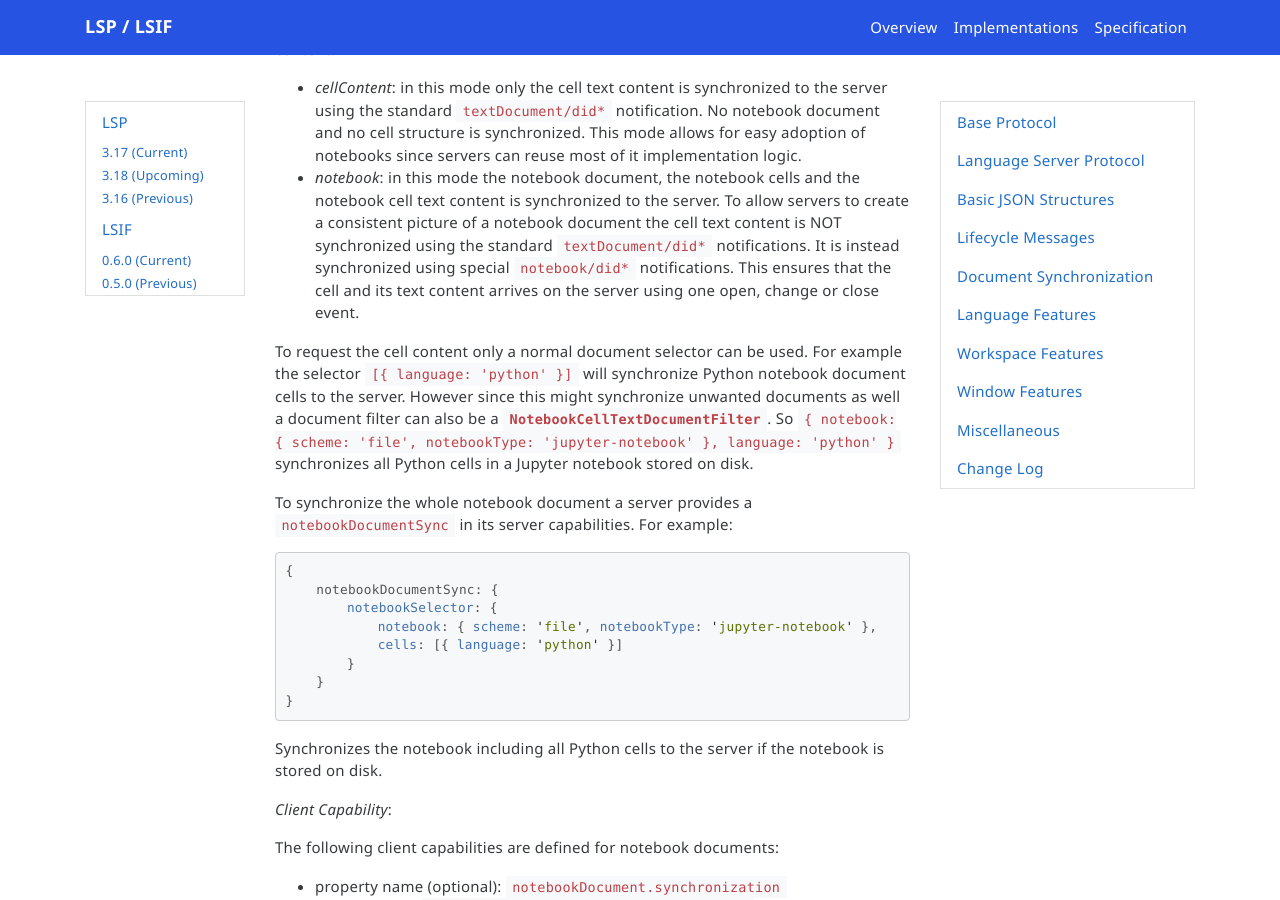
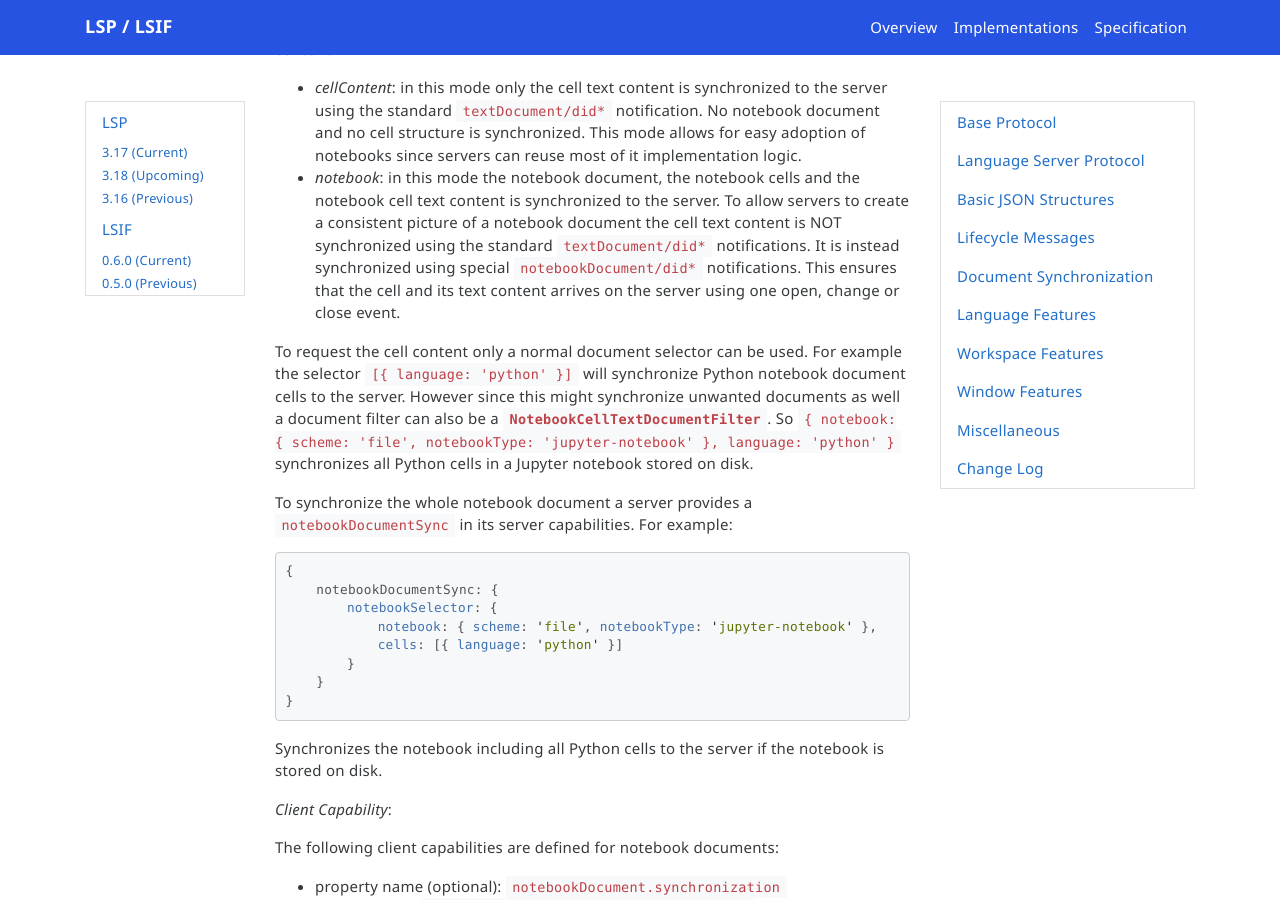
Before and after one commit to microsoft/language-server-protocol, a Jekyll site: the page built from _specifications/lsp/3.17/specification.md, in a window 1280 px wide and 900 px high, scrolled down 77254 px. Built offline with Jekyll 4.4.1, drawn with Linux system fonts in a browser that asks for light colours; nearby versions of some CDN libraries; emoji names are drawn with the system emoji font; comment, search, counter and statistics services are not loaded.

Commit message:
Fix notebook notification reference (#1598)
Fix notebook notification name

```diff
--- a/_specifications/lsp/3.17/notebookDocument/notebook.md
+++ b/_specifications/lsp/3.17/notebookDocument/notebook.md
@@ -232,7 +232,7 @@ Requesting code assist in cell two at the marked cursor position should propose
 The protocol will therefore support two modes when it comes to synchronizing cell text content:
 
 * _cellContent_: in this mode only the cell text content is synchronized to the server using the standard `textDocument/did*` notification. No notebook document and no cell structure is synchronized. This mode allows for easy adoption of notebooks since servers can reuse most of it implementation logic.
-* _notebook_: in this mode the notebook document, the notebook cells and the notebook cell text content is synchronized to the server. To allow servers to create a consistent picture of a notebook document the cell text content is NOT synchronized using the standard `textDocument/did*` notifications. It is instead synchronized using special `notebook/did*` notifications. This ensures that the cell and its text content arrives on the server using one open, change or close event.
+* _notebook_: in this mode the notebook document, the notebook cells and the notebook cell text content is synchronized to the server. To allow servers to create a consistent picture of a notebook document the cell text content is NOT synchronized using the standard `textDocument/did*` notifications. It is instead synchronized using special `notebookDocument/did*` notifications. This ensures that the cell and its text content arrives on the server using one open, change or close event.
 
 To request the cell content only a normal document selector can be used. For example the selector `[{ language: 'python' }]` will synchronize Python notebook document cells to the server. However since this might synchronize unwanted documents as well a document filter can also be a `NotebookCellTextDocumentFilter`. So `{ notebook: { scheme: 'file', notebookType: 'jupyter-notebook' }, language: 'python' }` synchronizes all Python cells in a Jupyter notebook stored on disk.
 
```
Also changed, not shown: _specifications/lsp/3.18/notebookDocument/notebook.md (+1 -1 lines).
